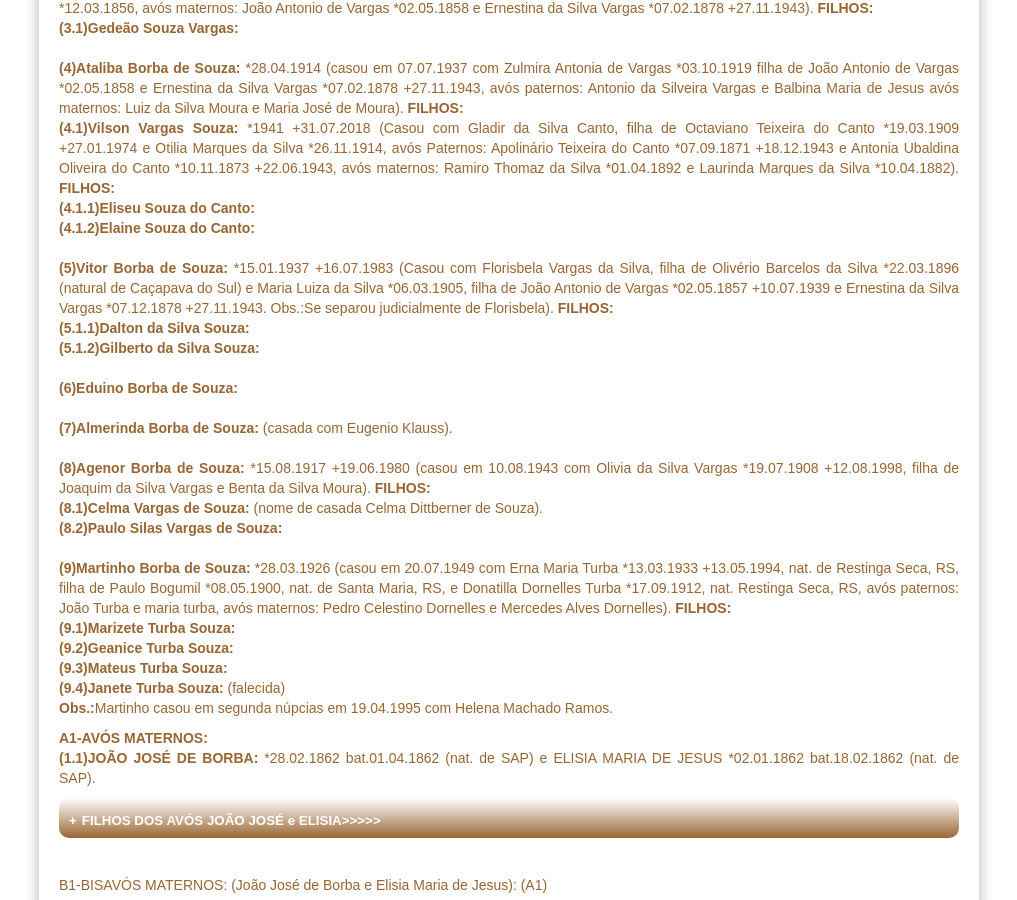
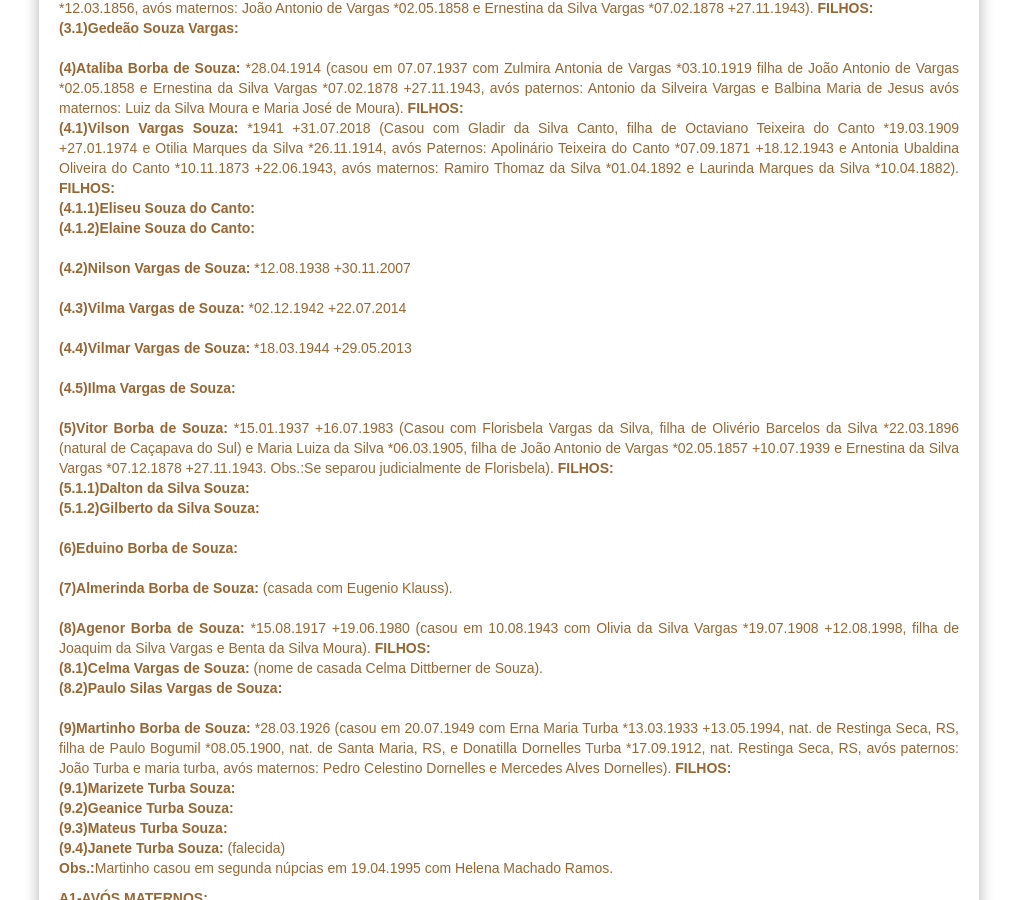
Before and after one commit to claudiovargas1955/claudiovargas1955.github.io, a Jekyll site: the page built from _pages/arvore-genealogica-da-familia-borba.html, in a window 1280 px wide and 900 px high, scrolled down 744 px. Shown: the whole window, without its empty margins (131-1148 px from the left). Built offline with Jekyll 4.4.1, drawn with Linux system fonts in a browser that asks for light colours; some web fonts are replaced.

Commit message:
Update arvore-genealogica-da-familia-borba.html

```diff
--- a/_pages/arvore-genealogica-da-familia-borba.html
+++ b/_pages/arvore-genealogica-da-familia-borba.html
@@ -80,6 +80,15 @@
 *10.04.1882). <b>FILHOS: </b><br>
 <b>(4.1.1)Eliseu Souza do Canto: </b><br>
 <b>(4.1.2)Elaine Souza do Canto: </b><br><br>
+
+<b>(4.2)Nilson Vargas de Souza: </b>*12.08.1938 +30.11.2007<br><br>
+
+<b>(4.3)Vilma Vargas de Souza: </b>*02.12.1942 +22.07.2014<br><br>
+
+<b>(4.4)Vilmar Vargas de Souza: </b>*18.03.1944 +29.05.2013<br><br>
+
+<b>(4.5)Ilma Vargas de Souza: </b><br><br>
+
 
 <b>(5)Vitor Borba de Souza: </b>*15.01.1937 +16.07.1983 (Casou com Florisbela Vargas da Silva, filha de Olivério Barcelos da Silva
 *22.03.1896 (natural de Caçapava do Sul) e Maria Luiza da Silva *06.03.1905, filha de João Antonio de Vargas *02.05.1857 +10.07.1939 e
```
